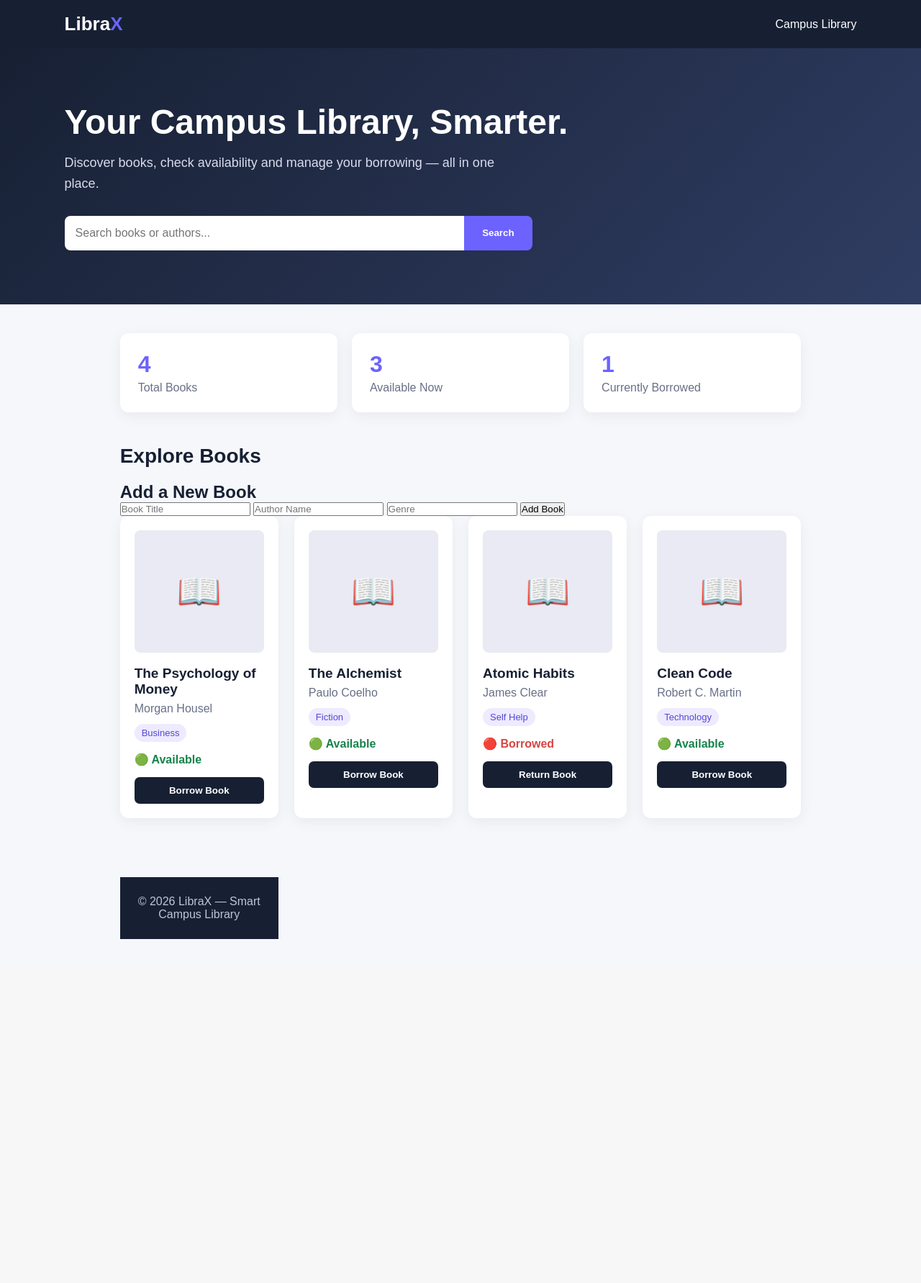
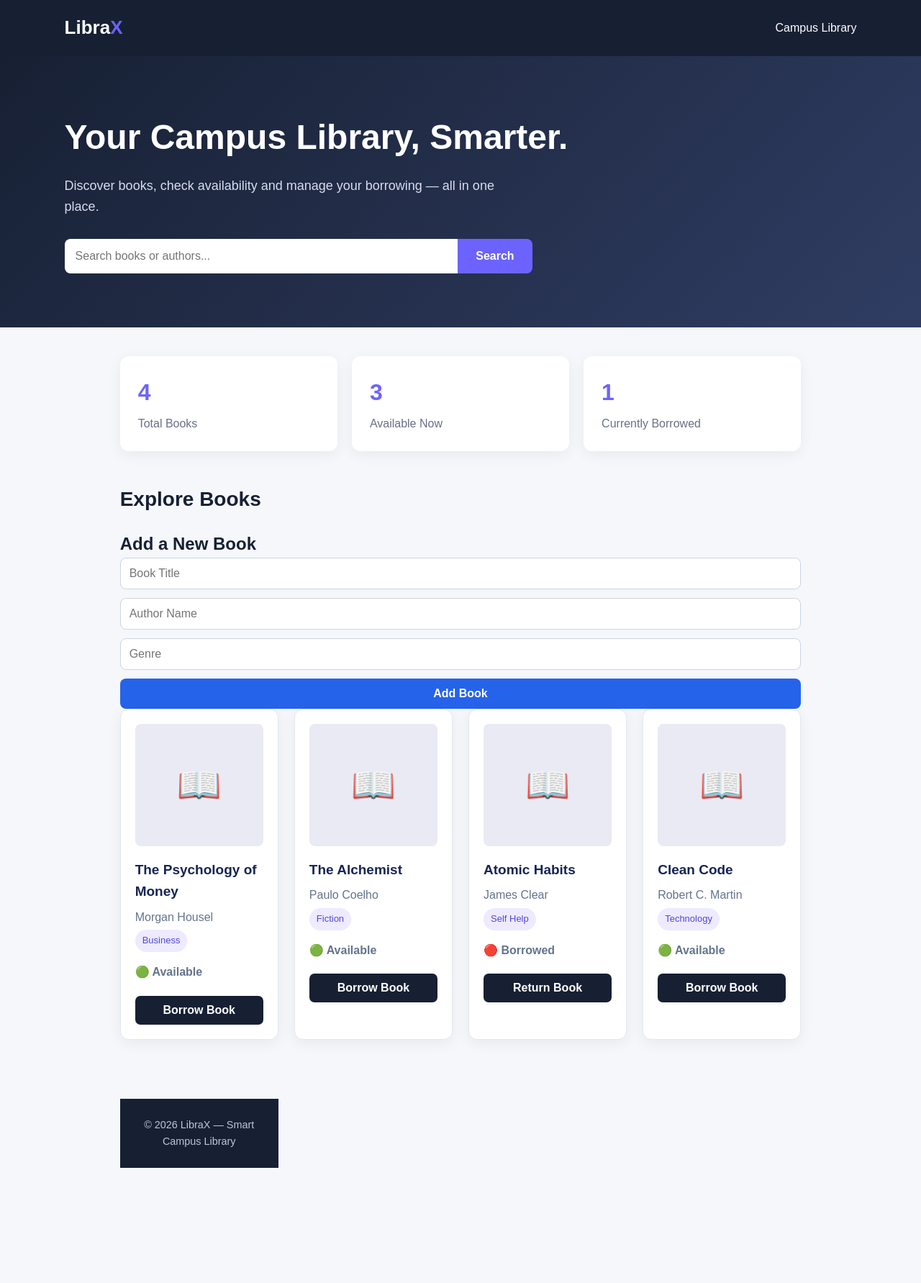
Before and after one commit to AayushIngale01/LibraX, a Flask app: page / in a window 1280 px wide. Shown: the whole page at 72% size. Before the commit the page ends 1305 px from the top, so only its background shows below. Run offline with Flask 3, Linux system fonts and the light colour scheme.

Commit message:
Add external stylesheet and improve UI

```diff
--- /dev/null
+++ b/static/style.css
@@ -0,0 +1,171 @@
+* {
+    box-sizing: border-box;
+    margin: 0;
+    padding: 0;
+}
+
+body {
+    font-family: Arial, sans-serif;
+    background: #f4f7fb;
+    color: #1f2937;
+    line-height: 1.6;
+}
+
+.container {
+    width: 90%;
+    max-width: 1200px;
+    margin: auto;
+}
+
+header {
+    background: #172554;
+    color: white;
+    padding: 28px 0;
+    margin-bottom: 30px;
+}
+
+header h1 {
+    font-size: 2.2rem;
+    margin-bottom: 6px;
+}
+
+header p {
+    color: #c7d2fe;
+}
+
+main {
+    padding-bottom: 40px;
+}
+
+.stats {
+    display: grid;
+    grid-template-columns: repeat(3, 1fr);
+    gap: 18px;
+    margin-bottom: 30px;
+}
+
+.stat-card {
+    background: white;
+    padding: 22px;
+    border-radius: 12px;
+    box-shadow: 0 3px 12px rgba(0, 0, 0, 0.08);
+}
+
+.stat-card h3 {
+    color: #64748b;
+    font-size: 0.9rem;
+    margin-bottom: 8px;
+}
+
+.stat-card strong {
+    font-size: 2rem;
+    color: #172554;
+}
+
+.section {
+    background: white;
+    padding: 25px;
+    border-radius: 12px;
+    margin-bottom: 25px;
+    box-shadow: 0 3px 12px rgba(0, 0, 0, 0.06);
+}
+
+.section h2 {
+    margin-bottom: 18px;
+    color: #172554;
+}
+
+form {
+    display: grid;
+    gap: 12px;
+}
+
+input,
+select,
+textarea {
+    width: 100%;
+    padding: 12px;
+    border: 1px solid #cbd5e1;
+    border-radius: 8px;
+    font-size: 1rem;
+}
+
+textarea {
+    min-height: 100px;
+    resize: vertical;
+}
+
+button {
+    background: #2563eb;
+    color: white;
+    border: none;
+    padding: 12px 18px;
+    border-radius: 8px;
+    cursor: pointer;
+    font-size: 1rem;
+    font-weight: 600;
+}
+
+button:hover {
+    background: #1d4ed8;
+}
+
+.book-grid {
+    display: grid;
+    grid-template-columns: repeat(auto-fit, minmax(230px, 1fr));
+    gap: 20px;
+}
+
+.book-card {
+    background: #f8fafc;
+    border: 1px solid #e2e8f0;
+    border-radius: 12px;
+    padding: 20px;
+    transition: transform 0.2s, box-shadow 0.2s;
+}
+
+.book-card:hover {
+    transform: translateY(-3px);
+    box-shadow: 0 8px 20px rgba(0, 0, 0, 0.08);
+}
+
+.book-card h3 {
+    color: #172554;
+    margin-bottom: 6px;
+}
+
+.book-card p {
+    color: #64748b;
+    margin-bottom: 5px;
+}
+
+.available {
+    color: #15803d;
+    font-weight: 700;
+}
+
+.borrowed {
+    color: #dc2626;
+    font-weight: 700;
+}
+
+footer {
+    text-align: center;
+    padding: 25px;
+    color: #64748b;
+    font-size: 0.9rem;
+}
+
+@media (max-width: 700px) {
+    .stats {
+        grid-template-columns: 1fr;
+    }
+
+    header h1 {
+        font-size: 1.7rem;
+    }
+
+    .container {
+        width: 94%;
+    }
+}
--- a/templates/index.html
+++ b/templates/index.html
@@ -6,7 +6,9 @@
 
     <title>LibraX | Smart Campus Library</title>
 
-    <style>
+    <link rel="stylesheet" href="{{ url_for('static', filename='style.css') }}">
+
+   <style>
         * {
             margin: 0;
             padding: 0;
```
